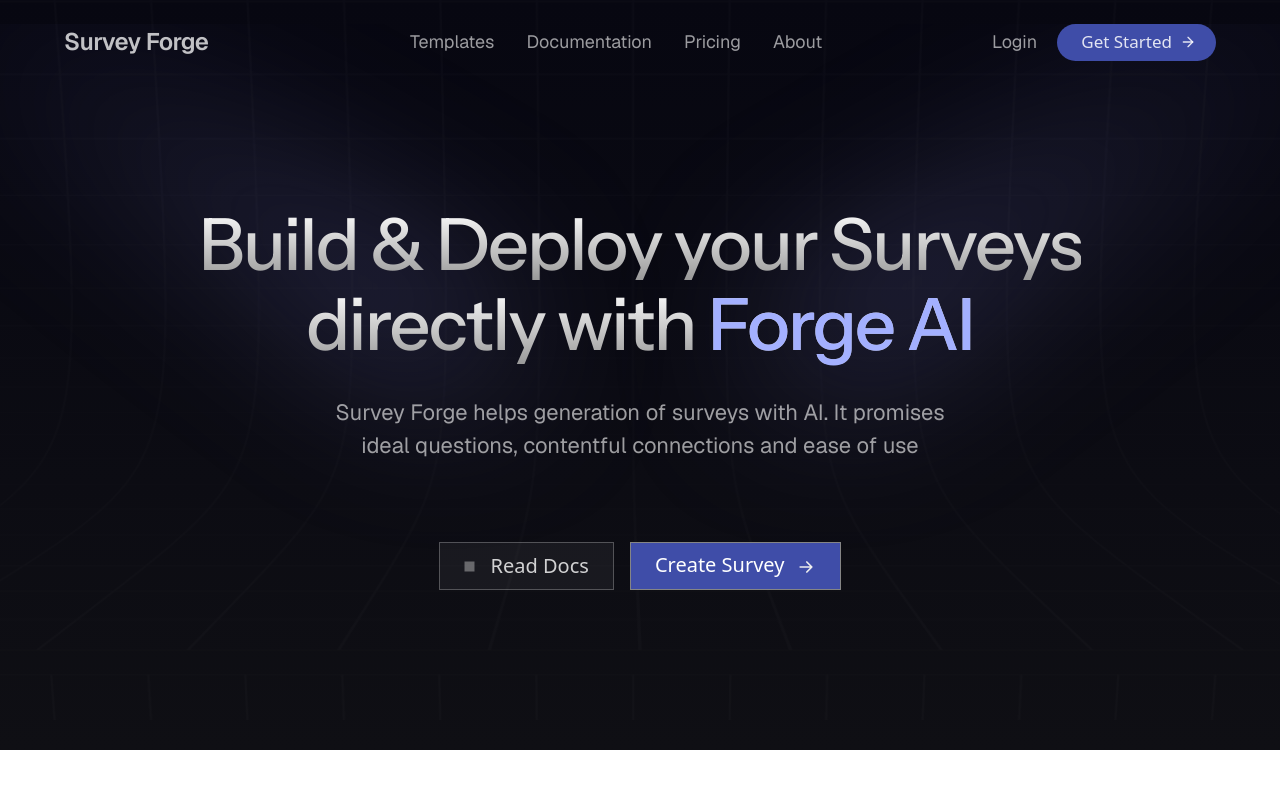
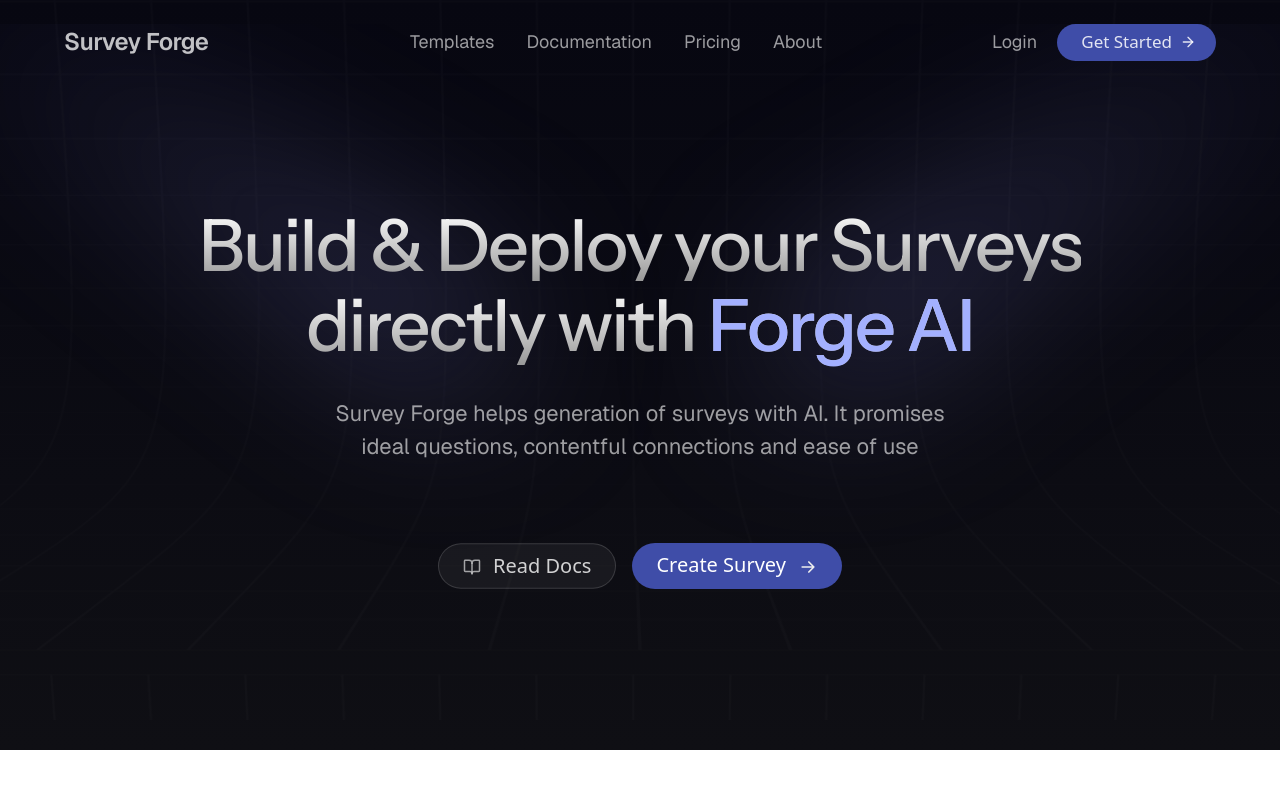
Before and after one commit to shashwtd/survey-forge, a Next.js app: page / in a window 1280 px wide. Shown: the top 788 px of the page. Built offline with nearby package versions, Linux system fonts and the light colour scheme.

Commit message:
Final UI/UX update for Auth

```diff
--- a/package.json
+++ b/package.json
@@ -15,6 +15,7 @@
     "autoprefixer": "10.4.20",
     "class-variance-authority": "^0.7.0",
     "clsx": "^2.1.1",
+    "gsap": "^3.13.0",
     "lucide-react": "^0.468.0",
     "next": "15.3.2",
     "next-themes": "^0.4.3",
--- a/src/app/(auth-pages)/layout.tsx
+++ b/src/app/(auth-pages)/layout.tsx
@@ -1,12 +1,42 @@
+"use client";
+
+import { usePathname } from 'next/navigation';
+import { gsap } from 'gsap';
+import { useLayoutEffect, useRef } from 'react';
+
 export default function AuthLayout({
     children,
 }: {
     children: React.ReactNode;
 }) {
+    const pathname = usePathname();
+    const glowRef = useRef<HTMLDivElement>(null);
+
+    useLayoutEffect(() => {
+        const ctx = gsap.context(() => {
+            gsap.fromTo(glowRef.current,
+                {
+                    scaleY: 0,
+                    opacity: 0,
+                },
+                {
+                    scaleY: 1,
+                    opacity: 0.3,
+                    duration: 2,
+                    ease: "power2.out"
+                }
+            );
+        });
+
+        return () => ctx.revert();
+    }, [pathname]);
+
     return (
         <main className="min-h-screen relative flex flex-col items-center justify-center p-4 bg-gradient-to-b from-[#08070e] to-[#000003]">
-          <div className="absolute w-full rounded-[50%] top-0 -translate-y-1/2 blur-3xl opacity-20 bg-[#3f4da8] h-32"></div>
-            <div className="w-full max-w-sm bg-white/5 rounded-lg border border-white/10 p-8 backdrop-blur-sm shadow-[0_0_25px_-5px_rgba(0,0,0,0.6)] shadow-black/40">
+            {/* Glow Drop */}
+            <div ref={glowRef} className="absolute w-full rounded-[50%] top-0 -translate-y-1/2 blur-3xl opacity-20 bg-[#3f4da8] h-32"></div>
+
+            <div className="w-full mb-12 max-w-sm bg-white/5 rounded-lg border border-white/10 p-8 backdrop-blur-sm shadow-[0_0_25px_-5px_rgba(0,0,0,0.6)] shadow-black/40">
                 {children}
             </div>
         </main>
--- a/src/app/actions.ts
+++ b/src/app/actions.ts
@@ -50,7 +50,7 @@ export const signInAction = async (formData: FormData) => {
   });
 
   if (error) {
-    return encodedRedirect("error", "/sign-in", error.message);
+    return encodedRedirect("error", "/login", error.message);
   }
 
   return redirect("/dashboard");
@@ -130,5 +130,5 @@ export const resetPasswordAction = async (formData: FormData) => {
 export const signOutAction = async () => {
   const supabase = await createClient();
   await supabase.auth.signOut();
-  return redirect("/sign-in");
+  return redirect("/login");
 };
--- a/src/app/dashboard/page.tsx
+++ b/src/app/dashboard/page.tsx
@@ -10,7 +10,7 @@ export default async function ProtectedPage() {
   } = await supabase.auth.getUser();
 
   if (!user) {
-    return redirect("/sign-in");
+    return redirect("/login");
   }
 
   return (
--- a/src/app/page.tsx
+++ b/src/app/page.tsx
@@ -3,6 +3,7 @@
 import React from "react";
 import Image from "next/image";
 import Link from "next/link";
+import { LucideBookOpen } from "lucide-react";
 
 export default function Home() {
     return (
@@ -79,26 +80,11 @@ export default function Home() {
                 </div>
                 <div className="flex items-center justify-center w-max h-max mt-12 z-10">
                     <div className="flex gap-4 mt-8">
-                        <div className="flex items-center justify-center  gap-4  px-6 py-2 bg-white/5 text-white/80 text-xl font-medium border border-white/25">
-                            <svg
-                                width="11"
-                                height="11"
-                                viewBox="0 0 11 11"
-                                fill="none"
-                                xmlns="http://www.w3.org/2000/svg"
-                            >
-                                <rect
-                                    x="0.5"
-                                    y="0.5"
-                                    width="10"
-                                    height="10"
-                                    fill="white"
-                                    fillOpacity="0.34"
-                                />
-                            </svg>
+                        <Link href="/documentation" className="flex rounded-full items-center justify-center  gap-3  px-6 py-2 scale-y-[0.99] bg-white/5 hover:bg-white/7 text-white/80 text-xl font-medium border border-white/15 duration-300">
+                            <LucideBookOpen size={18} className="mt-0.5 opacity-75" />
                             Read Docs
-                        </div>
-                        <Link href="/app" className="group cursor-pointer flex items-center justify-center gap-3  px-6 pb-2.5 pt-2 bg-[#3f4da8] hover:bg-[#38459c] duration-300 text-white text-xl font-medium border border-[#858585]">
+                        </Link>
+                        <Link href="/dashboard" className="group rounded-full cursor-pointer flex items-center justify-center gap-3  px-6 pb-2.5 pt-2 bg-[#3f4da8] hover:bg-[#28368f] duration-300 text-white text-xl font-medium">
                             Create Survey
                             <svg
                                 xmlns="http://www.w3.org/2000/svg"
--- a/src/components/Header.tsx
+++ b/src/components/Header.tsx
@@ -56,13 +56,13 @@ const Header: React.FC = () => {
                             </NavLink>
                             <Link
                                 href={"/signup"}
-                                className="group flex items-center justify-center gap-2 w-max h-max px-5 pl-6 py-1.25 pb-1.5 my-1 rounded-full bg-[#3f4da8] cursor-pointer duration-200"
+                                className="group flex items-center justify-center gap-2 w-max h-max px-5 pl-6 py-1.25 pb-1.5 my-1 rounded-full bg-[#3f4da8] hover:bg-[#28368f] cursor-pointer duration-200"
                             >
                                 <span className="text-white/85 font-medium text-[17px]">
                                     Get Started
                                 </span>
                                 <LucideArrowRight
-                                    className="text-white/85 group-hover:text-white/100 transition-colors duration-200"
+                                    className="text-white/85 group-hover:text-white/100 duration-300 group-hover:translate-x-1"
                                     size={16}
                                 />
                             </Link>
--- a/src/utils/supabase/middleware.ts
+++ b/src/utils/supabase/middleware.ts
@@ -41,7 +41,7 @@ export const updateSession = async (request: NextRequest) => {
 
     // protected routes
     if (request.nextUrl.pathname.startsWith("/dashboard") && user.error) {
-      return NextResponse.redirect(new URL("/sign-in", request.url));
+      return NextResponse.redirect(new URL("/login", request.url));
     }
 
     if (request.nextUrl.pathname === "/" && !user.error) {
```
Also changed, not shown: 1 other file (tests, documents, lock files or other folders).
